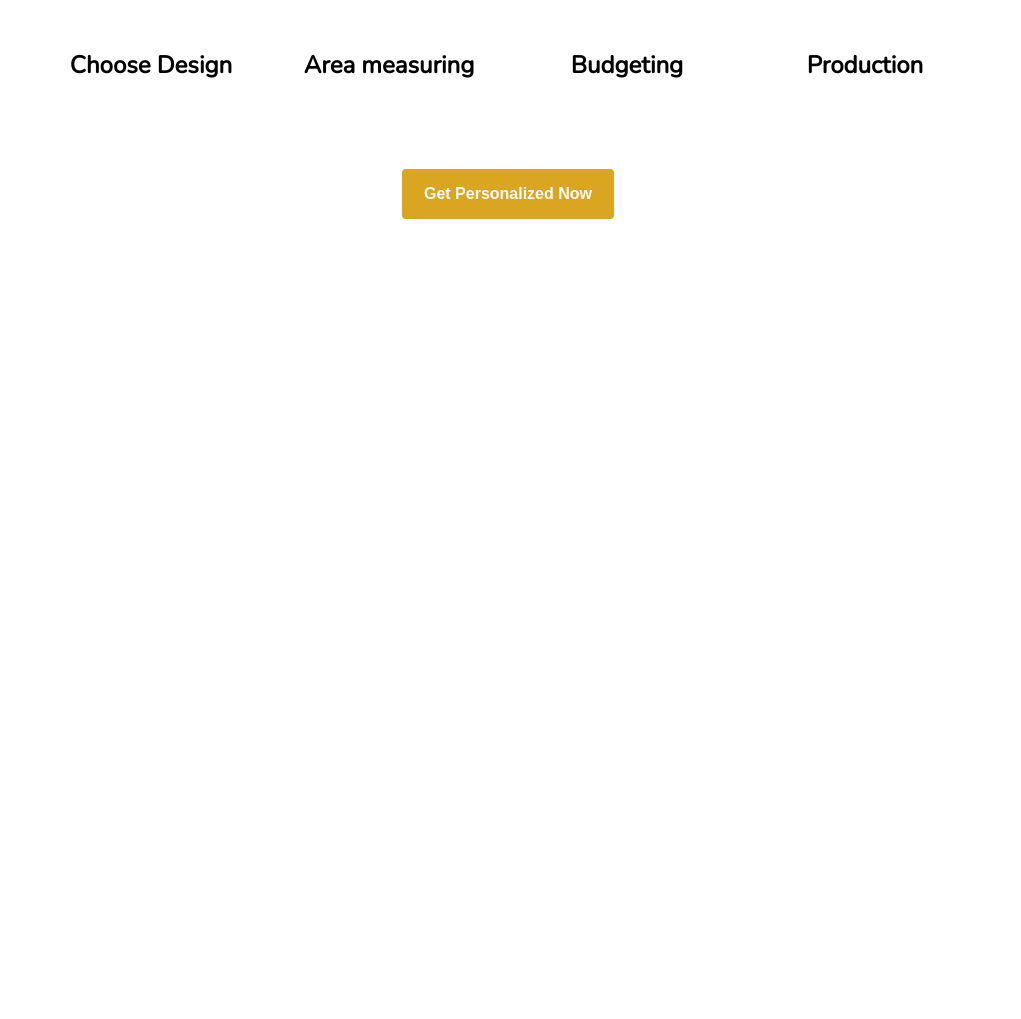
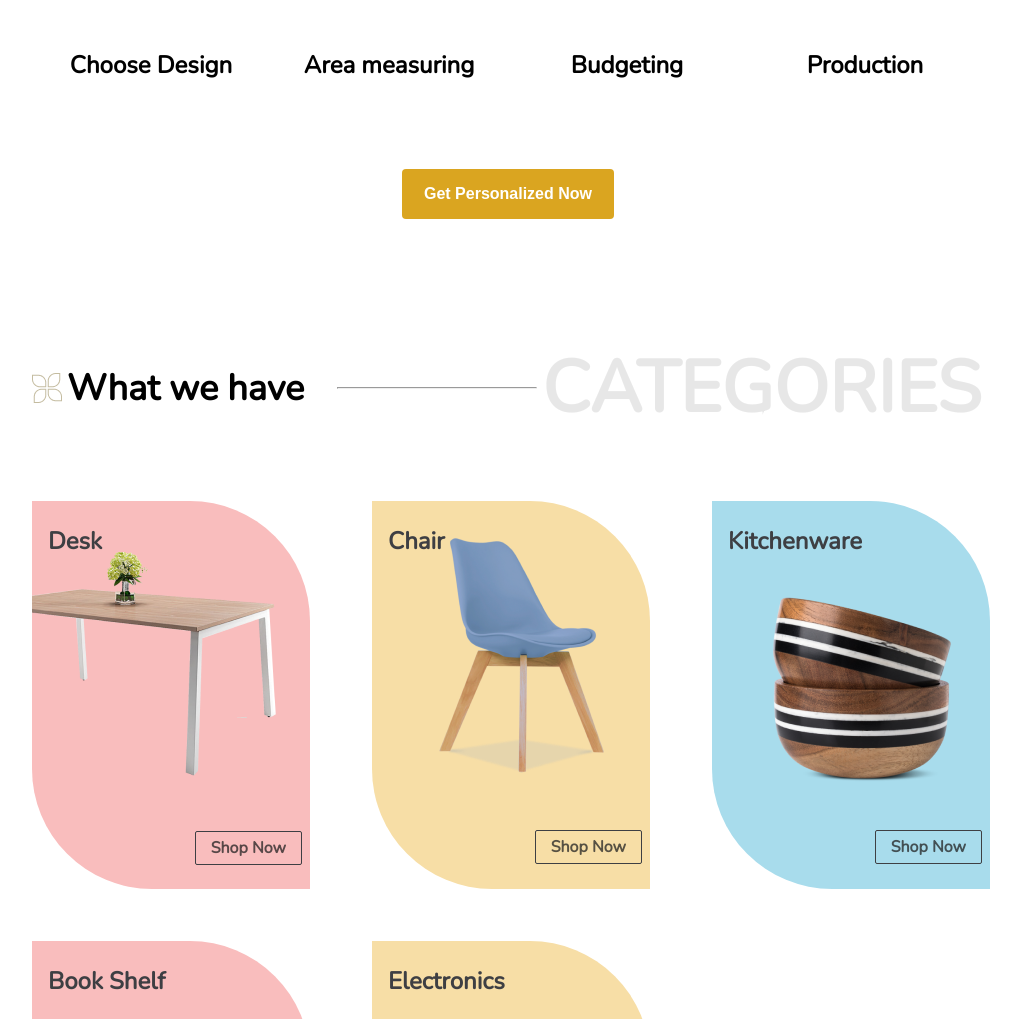
Before and after one commit to haiRRestorer/t-a-frontend, a plain HTML site: page proect_2/index.html in a window 1280 px wide. Shown: the part 2145-3164 px from the top of the page, without its empty margins (132-1153 px from the left). Before the commit the page ends 2464 px from the top, so only its background shows below. Drawn offline with nearby package versions, Linux system fonts and the light colour scheme.

Commit message:
Shop-cardurile de la #catigories

```diff
--- a/proect_2/assets/css/main.css
+++ b/proect_2/assets/css/main.css
@@ -154,6 +154,11 @@ section#main img{
     padding-top: 120px ;
 }
 
+.section-title-3 {
+    grid-template-columns: 30px 265px 200px 3   79px;
+    padding-top: 120px ;
+}
+
 
 /* article for block */
 section#about article.art1 {
@@ -235,7 +240,7 @@ div.rectangle{
     border-top-right-radius: 120px;
 
 }
-
+/* How it work */
 .icon-container {
     display: grid;
     grid-template-columns: repeat(4, 1fr);
@@ -255,7 +260,83 @@ div.rectangle{
     grid-template-rows: 1fr;
     text-align: center;
 }
+/* Catigories  */
+.catigories-container {
+    padding-top:64px ;
+    display: grid;
+    grid-template-columns: repeat(3, 1fr);
+    grid-template-rows: repeat(4, 400px);
+    grid-gap: 40px;
+}
 
+.rectangle.rectangle-pink {
+    background: #F9BDBD;
+
+}
+
+.rectangle.rectangle-blue {
+    background: #A8DCEC;
+
+}
+
+.shop-card {
+    display: grid;
+    grid-template-columns: 300px;
+    grid-template-rows: 3;
+
+
+}
+.img-catigories {
+    margin: 0 auto;
+}
+
+.img-catigories.img-position-catigories{
+    margin-top: -30px;
+}
+.img-position-catigories-desk {
+    margin-top: -150px;
+}
+
+.img-catigories.img-position-catigories.img-position-catigories-chair {
+    margin-top:-80px ;
+}
+
+.shop-card p {
+    padding-left:16px;
+    font-size:24px ;
+    font-weight: 800;
+    color: #3E3F43;
+
+}
+
+.shop-button a {
+    float: right;
+    margin-right:30px ;
+    font-weight: bold;
+    border: 1px solid #3E3F43;
+    font-size: 18px;
+    padding: 5px 15px;
+    border-radius:2px ;
+    font-style: normal;
+    font-weight: bold;
+    font-size: 16px;
+    line-height: 22px;
+    color: rgba(34, 34, 34, 0.75);
+    text-decoration: none;
+
+
+
+}
+.shop-button.shop-button-book {
+    margin-top: -34px  ;
+}
+.shop-button.shop-button-desk {
+    margin-top: 13px  ;
+}
+
+.shop-button.shop-button-radio {
+    margin-top: 30px  ;
+}
 .container {
 
     position: absolute;
--- a/proect_2/index.html
+++ b/proect_2/index.html
@@ -98,7 +98,54 @@
         </div>
 
     </section>
-    <section id="categories"></section>
+    <section id="categories">
+        <div class="section-title section-title-3">
+            <img src="assets/img/flower_small.png" alt="">
+            <div>What we have</div>
+            <div>
+                <hr>
+            </div>
+            <h2>CATEGORIES</h2>
+        </div>
+        <article class="catigories-container">
+
+            <div class="shop-card">
+                <div class="rectangle rectangle-pink"></div>
+                <p>Desk<p>
+                <div class="img-position-catigories-desk"><img src="assets/img/catigories/Konfest-PNG-JPG-Image-Pic-Photo-Free-Download-Royalty-Unlimited-clip-art-sticker-tables-moveable-furniture-furnishing-fixtures-appliance-top-view-48 1.png" alt=""></div>
+                <div class="shop-button shop-button-desk"><a href="#">Shop Now</a></div>
+            </div>
+            <div class="shop-card">
+                <div class="rectangle "></div>
+                <p>Chair</p>
+                <div class="img-catigories img-position-catigories img-position-catigories-chair "><img  src="assets/img/catigories/soft-pad-dining-chair-with-solid-oak-crossed-wood-legs-cool-grey-p1561-26034_zoom 1.png" alt=""></div>
+                <div class="shop-button shop-button-desk"><a href="#">Shop Now</a></div>
+
+            </div>
+            <div class="shop-card">
+                <div class="rectangle rectangle-blue"></div>
+                <p>Kitchenware</p>
+                <div class="img-catigories img-position-catigories"><img src="assets/img/catigories/tarelka.png" alt=""></div>
+                <div class="shop-button"><a href="#">Shop Now</a></div>
+
+            </div>
+            <div class="shop-card">
+                <div class="rectangle rectangle-pink"></div>
+                <p>Book Shelf</p>
+                <div class="img-catigories img-position-catigories"><img src="assets/img/catigories/skaf.png" alt=""></div>
+                <div class="shop-button shop-button-book"><a href="#">Shop Now</a></div>
+
+            </div>
+            <div class="shop-card">
+                <div class="rectangle"></div>
+                <p>Electronics</p>
+                <div class="img-catigories"><img src="assets/img/catigories/radio.png" alt=""></div>
+                <div class="shop-button shop-button-radio"><a href="#">Shop Now</a></div>
+
+            </div>
+
+        </article>
+    </section>
     <section id="testimony"></section>
     <footer></footer>
 </body>
```
Also changed, not shown: proect_2/assets/img/catigories/Konfest-PNG-JPG-Image-Pic-Photo-Free-Download-Royalty-Unlimited-clip-art-sticker-tables-moveable-furniture-furnishing-fixtures-appliance-top-view-48 1.png (added), proect_2/assets/img/catigories/radio.png (added), proect_2/assets/img/catigories/skaf.png (added), proect_2/assets/img/catigories/soft-pad-dining-chair-with-solid-oak-crossed-wood-legs-cool-grey-p1561-26034_zoom 1.png (added), proect_2/assets/img/catigories/tarelka.png (added).
